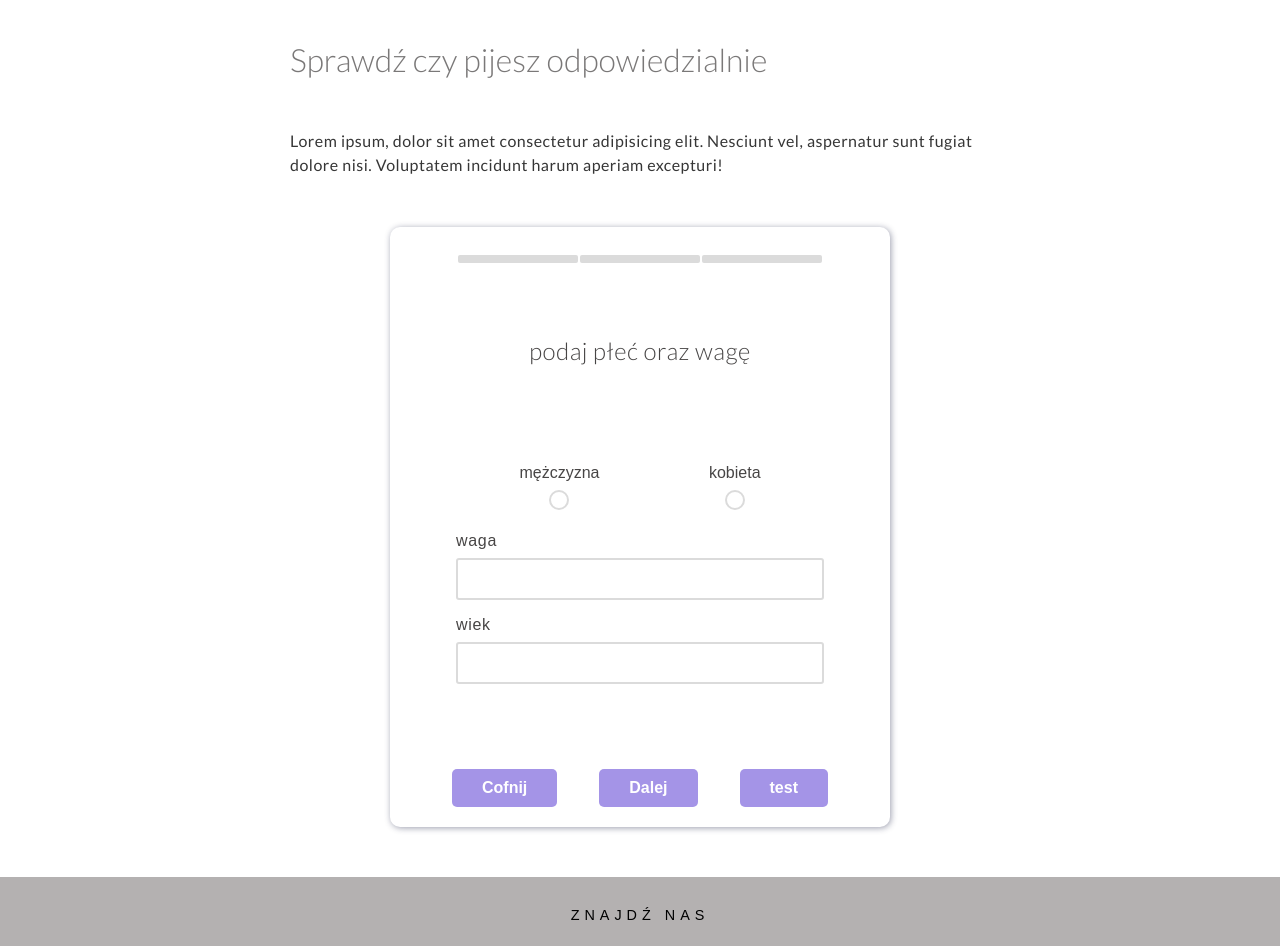
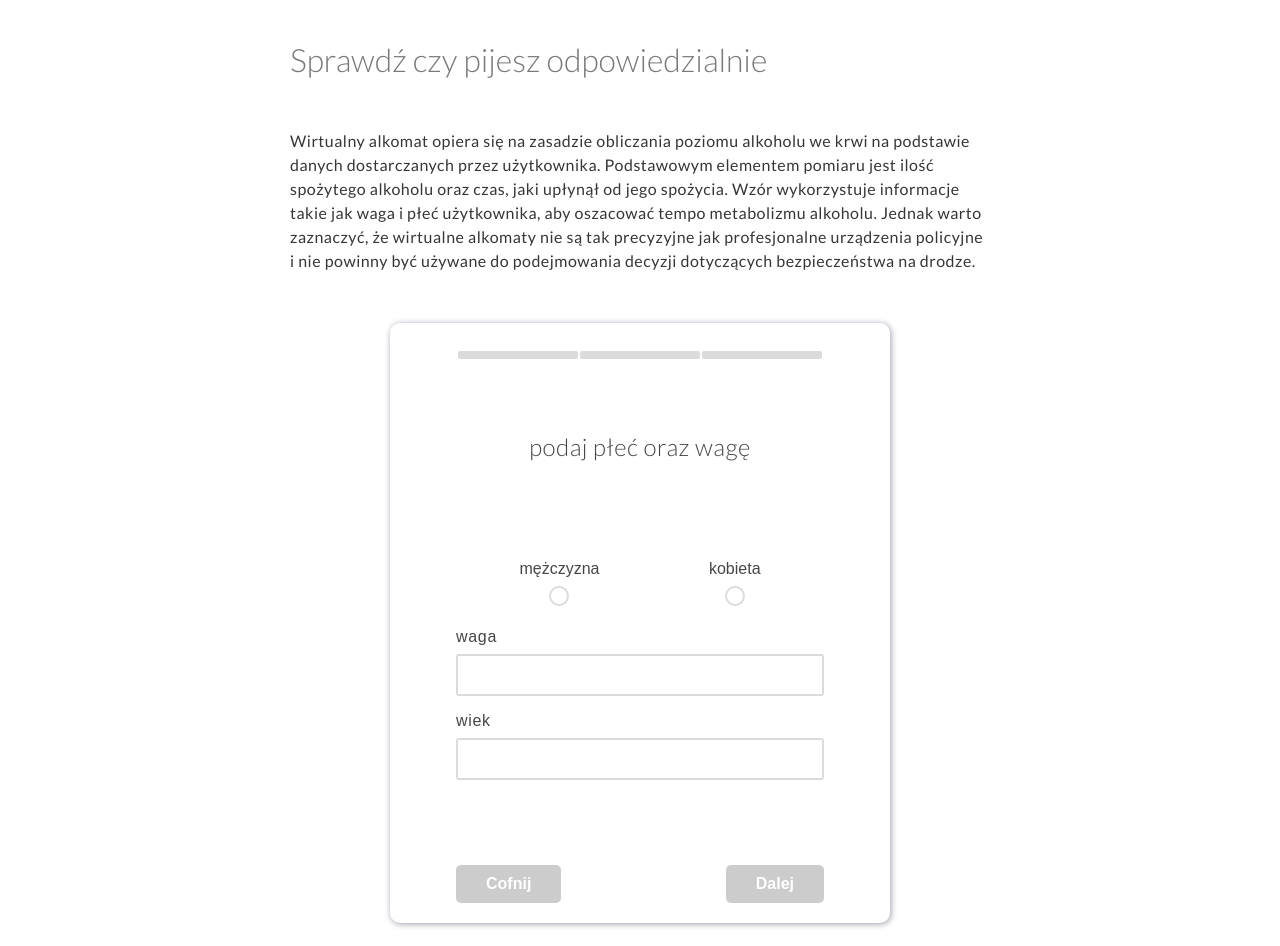
Before and after one commit to wojank/virtual-breathalyzer-app, a Vue app: page /calculator in a window 1280 px wide. Shown: the part 180-1126 px from the top of the page. Built offline with nearby package versions, Linux system fonts and the light colour scheme.

Commit message:
14th, updated logic for CalculatorView, FirstStep, SecondStep and ThirdStep components

```diff
--- a/src/assets/scss/_common.scss
+++ b/src/assets/scss/_common.scss
@@ -17,6 +17,11 @@ button:hover {
 	cursor: pointer;
 	background-color: var(--primary);
 }
+
+button:disabled {
+	background-color: #ccc;
+	cursor: not-allowed;
+}
 a {
 	font-family: sans-serif;
 	color: black;
--- a/src/assets/scss/components/the-navbar.scss
+++ b/src/assets/scss/components/the-navbar.scss
@@ -1,9 +1,8 @@
 .header {
 	width: 100%;
-	// border-bottom: 1px solid rgb(163, 160, 160);
 	position: sticky;
 	top: 0;
-	background-color: var(--secondary);
+	background: linear-gradient(to right, #6deef7, #6d96f7);
 	z-index: 10;
 	padding: 10px 0;
 
@@ -39,10 +38,9 @@
 	letter-spacing: 0.5px;
 	line-height: 1.5;
 	font-weight: 400;
-	// text-transform: uppercase;
 }
 
 .active {
 	background-color: white;
-	color: var(--primary);
+	color: rgb(26, 26, 52);
 }
--- a/src/assets/scss/views/calculator-view.scss
+++ b/src/assets/scss/views/calculator-view.scss
@@ -2,7 +2,7 @@
 	display: flex;
 	flex-direction: column;
 	width: 700px;
-	// background-color: pink;
+	// background-color: #e1e8f0;
 	margin: 0 auto;
 	font-family: 'Lato', sans-serif;
 }
@@ -23,10 +23,10 @@
 	margin: 0 auto;
 }
 .controls {
-	width: 100%;
+	width: 80%;
 	display: flex;
 	align-items: center;
-	justify-content: space-evenly;
+	justify-content: space-between;
 }
 // dla tych paragrafów i headerów będzie mixin
 .x__title {
@@ -52,8 +52,6 @@
 }
 
 .progres-bar {
-	// width: 80%;
-	// text-align: center;
 	margin: 0 auto;
 }
 .bar {
--- a/src/assets/scss/views/contact-view.scss
+++ b/src/assets/scss/views/contact-view.scss
@@ -7,7 +7,7 @@
 	width: 700px;
 	font-family: 'Lato', sans-serif;
 
-	background-color: pink;
+	// background-color: pink;
 	margin: 0 auto;
 	// text-align: center;
 
--- a/src/assets/scss/views/home-view.scss
+++ b/src/assets/scss/views/home-view.scss
@@ -6,12 +6,13 @@
 	max-width: 1150px;
 	margin: 0 auto;
 	min-height: 500px;
+	font-family: 'Lato', sans-serif;
 }
 
 .grid {
 	display: grid;
-	grid-template-rows: 1fr 1fr 1fr 1fr 1fr 1fr 1fr;
-	grid-template-columns: 1fr 1fr 1fr 1fr 1fr 1fr;
+	grid-template-rows: repeat(7, 1fr);
+	grid-template-columns: repeat(6, 1fr);
 	margin: 0;
 	width: 100%;
 }
@@ -20,7 +21,7 @@
 	&__primary-box {
 		grid-area: 1 / 1 / 7 / 7;
 		margin: 25px auto 100px auto;
-		width: 60%;
+		width: 80%;
 		text-align: center;
 	}
 
@@ -45,7 +46,8 @@
 	}
 
 	&__primary-button {
-		background-color: rgb(0, 0, 0);
+		background-color: #6d96f7;
+		// background: linear-gradient(to right, #6deef7, #6d96f7);
 		color: white;
 		font-family: inherit;
 		padding: 15px 60px;
@@ -58,7 +60,7 @@
 	}
 
 	&__primary-button:hover {
-		background-color: rgb(48, 47, 47);
+		background-color: #3ac5e0;
 	}
 
 	&__primary-link {
--- a/src/components/FirstStep.vue
+++ b/src/components/FirstStep.vue
@@ -1,11 +1,17 @@
 <script setup lang="ts">
 import { ref } from 'vue';
-// import type { Ref } from 'vue';
 
 const receivedGender = ref<string>('');
 const receivedWeight = ref<number | undefined>();
 
-// const emit = defineEmits(['firstStepData', 'secondStepData']);
+const validateData = (): void => {
+	if (typeof receivedWeight.value === 'number') {
+		if (receivedWeight.value >= 200) {
+			alert('Zbyt wysoka waga, prawdopodobnie ważysz mniej');
+			receivedWeight.value = undefined;
+		}
+	}
+};
 const emit = defineEmits<{
 	(
 		e: 'firstStepData',
@@ -16,6 +22,7 @@ const emit = defineEmits<{
 }>();
 
 const collectData = () => {
+	validateData();
 	emit('firstStepData', receivedGender.value, receivedWeight.value);
 };
 </script>
--- a/src/components/ThirdStep.vue
+++ b/src/components/ThirdStep.vue
@@ -1,15 +1,14 @@
 <script setup lang="ts">
 import { computed } from 'vue';
 const props = defineProps<{
-	promiles: string;
+	promiles: number;
 	grams: number;
 	portions: number;
-	time: string;
+	time: number;
 }>();
-//może wyzwolić funkcję liczącą beforemount poprzez wyemitowanie eventu?
 
 const fixedTime = computed(() => {
-	const wynik = props.time.toString().split('.');
+	const wynik = props.time.toFixed(2).split('.');
 	return `${wynik[0]} godzin ${wynik[1]} minut`;
 });
 </script>
@@ -22,21 +21,20 @@ const fixedTime = computed(() => {
 			<p class="form-control__title form-control__title--primary">
 				ilość promili w organiźnie:
 			</p>
-			<span class="result-primary">{{ `${props.promiles} ‰` }}</span>
+			<span class="result-primary">{{ `${props.promiles.toFixed(2)} ‰` }}</span>
 		</div>
 
 		<div class="wrapper pure">
 			<p class="form-control__title form-control__title--secondary">
 				ilość czystego alkoholu:
 			</p>
-			<span class="result-primary">{{ `${props.grams} g` }}</span>
+			<span class="result-primary">{{ `${props.grams.toFixed(2)} g` }}</span>
 		</div>
 
 		<div class="wrapper portion">
 			<p class="form-control__title form-control__title--secondary">
 				ilosć porcji standardowych:
 			</p>
-
 			<span class="result-primary">{{ props.portions }}</span>
 		</div>
 
@@ -44,7 +42,6 @@ const fixedTime = computed(() => {
 			<p class="form-control__title form-control__title--primary">
 				Szacunkowy czas trzeźwienia:
 			</p>
-
 			<span class="result-secondary">{{ fixedTime }}</span>
 		</div>
 	</div>
--- a/src/views/CalculatorView.vue
+++ b/src/views/CalculatorView.vue
@@ -1,4 +1,5 @@
 <script setup lang="ts">
+import { useRouter } from 'vue-router';
 import FirstStep from '../components/FirstStep.vue';
 import SecondStep from '../components/SecondStep.vue';
 import ThirdStep from '../components/ThirdStep.vue';
@@ -17,18 +18,24 @@ const currentStep = ref('FirstStep');
 
 const gender = ref<string | any>('');
 const weight = ref<number>(0);
+const firstStepFilled = ref<boolean>(false);
 
 const receiveFirstStepData = (...args: unknown[]) => {
 	const [receivedGender, receivedWeight] = args as [string, number];
 
 	gender.value = receivedGender;
 	weight.value = receivedWeight;
+
+	if (gender.value && weight.value) {
+		firstStepFilled.value = true;
+	}
 };
 
 const power = ref<number>(0);
 const volume = ref<number>(0);
 const amount = ref<number>(0);
-//przerobić na jedną ogólną funkcję?
+const secondStepFilled = ref<boolean>(false);
+
 const receivedSecondStepData = (...args: unknown[]) => {
 	const [receivedPower, receivedVolume, receivedAmount] = args as [
 		number,
@@ -39,12 +46,17 @@ const receivedSecondStepData = (...args: unknown[]) => {
 	power.value = receivedPower;
 	volume.value = receivedVolume;
 	amount.value = receivedAmount;
+
+	if (power.value && volume.value && amount.value) {
+		secondStepFilled.value = true;
+	}
 };
 
-const promiles = ref<string>();
-const grams = ref<number>();
-const portions = ref<number>();
-const time = ref<string>();
+const promiles = ref<number | string>();
+const grams = ref<number | string>();
+const portions = ref<number | string>();
+const time = ref<number | string>();
+const thirstStepFinished = ref<boolean>(false);
 // const ml = volume.value * amount.value;
 
 const finalResults = (): void => {
@@ -62,13 +74,12 @@ const finalResults = (): void => {
 	const s = gender.value == 'mężczyzna' ? 11 : 9;
 
 	//---------------------results-------------------
-	promiles.value = p.toFixed(2);
+	promiles.value = p;
 	grams.value = a;
 	portions.value = a / 10;
-	time.value = (a / s).toFixed(2);
-	//toFixed może w ramach computed na poziomie 3 kompo
+	time.value = a / s;
 
-	console.log(`a = ${a}, k = ${k}, w = ${w}, p = ${p}, s = ${s}`);
+	thirstStepFinished.value = true;
 };
 
 const stepForward = () => {
@@ -81,7 +92,6 @@ const stepBack = () => {
 	currentStep.value === 'ThirdStep'
 		? (currentStep.value = 'SecondStep')
 		: (currentStep.value = 'FirstStep');
-	//a może to na obiekcie jakoś a nie na currentStep zrobić?
 };
 
 const isActive = ref<boolean>(false);
@@ -90,9 +100,6 @@ watch(currentStep, () => {
 	currentStep.value === 'ThirdStep'
 		? (isActive.value = true)
 		: (isActive.value = false);
-	console.log(
-		`currentStep = ${currentStep.value}, isActive = ${isActive.value}`
-	);
 });
 
 watch(isActive, () => {
@@ -106,6 +113,8 @@ watch(isActive, () => {
 		//ten fragment chyba zbędny
 	}
 });
+
+const router = useRouter();
 </script>
 <template>
 	<div class="x">
@@ -113,16 +122,26 @@ watch(isActive, () => {
 			<h1 class="x__title">Wirtualny alkomat</h1>
 			<h2 class="x__subtitle">Sprawdź czy pijesz odpowiedzialnie</h2>
 			<p class="x__description">
-				Lorem ipsum, dolor sit amet consectetur adipisicing elit. Nesciunt vel,
-				aspernatur sunt fugiat dolore nisi. Voluptatem incidunt harum aperiam
-				excepturi!
+				Wirtualny alkomat opiera się na zasadzie obliczania poziomu alkoholu we
+				krwi na podstawie danych dostarczanych przez użytkownika. Podstawowym
+				elementem pomiaru jest ilość spożytego alkoholu oraz czas, jaki upłynął
+				od jego spożycia. Wzór wykorzystuje informacje takie jak waga i płeć
+				użytkownika, aby oszacować tempo metabolizmu alkoholu. Jednak warto
+				zaznaczyć, że wirtualne alkomaty nie są tak precyzyjne jak profesjonalne
+				urządzenia policyjne i nie powinny być używane do podejmowania decyzji
+				dotyczących bezpieczeństwa na drodze.
 			</p>
 		</div>
 
 		<section class="container" aria-label="form-card">
 			<div class="progres-bar" aria-label="progres-bar">
-				<span :class="[{ aktiv: gender && weight }, 'bar']"></span>
-				<span :class="[{ aktiv: power && volume && amount }, 'bar']"></span>
+				<span :class="[{ aktiv: firstStepFilled }, 'bar']"></span>
+				<span
+					:class="[
+						{ aktiv: secondStepFilled && currentStep != 'FirstStep' },
+						'bar',
+					]"
+				></span>
 				<span :class="[{ aktiv: currentStep == 'ThirdStep' }, 'bar']"></span>
 			</div>
 
@@ -140,11 +159,20 @@ watch(isActive, () => {
 			<!-- może lepiej rozpisać na trzy takie komponenty, by było czytelniej z tymi propsami i metodami-->
 
 			<div class="controls">
-				<button @click="stepBack">Cofnij</button>
-				<button @click="stepForward">Dalej</button>
-				<button @click="finalResults">test</button>
-				<!-- przy mountowaniu może trzeciego weźmiemy policzone wyniki -->
-				<!-- może zrobić, że podczas wyniku znikają przyciski i pojawia się jeden 'od nowa' czy coś w tym stylu (v-if i :disabled) -->
+				<button :disabled="currentStep == 'FirstStep'" @click="stepBack">
+					Cofnij
+				</button>
+				<button
+					v-if="!thirstStepFinished"
+					:disabled="
+						!firstStepFilled ||
+						(!secondStepFilled && currentStep == 'SecondStep')
+					"
+					@click="stepForward"
+				>
+					Dalej
+				</button>
+				<button v-else @click="router.go(0)">Od nowa</button>
 			</div>
 		</section>
 	</div>
--- a/src/views/ContactView.vue
+++ b/src/views/ContactView.vue
@@ -1,6 +1,7 @@
 <script setup lang="ts"></script>
 <template>
 	<div class="c">
+		<!-- alignment nie jest idealny -->
 		<div class="c__one">
 			<span class="contact__subtitle">jeśli masz jakieś pytania</span>
 			<h1 class="contact__title">Skontaktuj się z nami</h1>
@@ -23,8 +24,6 @@
 					<font-awesome-icon icon="fa-solid fa-house" class="c__icona" />
 					<p class="c__address">ul. Kazimierza Wielkiego 64/2 30-221 Poznań</p>
 				</div>
-
-				<!-- lepiej będzie oddzielić ikonkę od linków, żeby linki się podświetlały na hover a nie ikonka -->
 			</address>
 		</div>
 		<div class="c__two">
```
Also changed, not shown: src/components/SecondStep.vue (+28 -14 lines), src/views/HomeView.vue (+8 -11 lines).
